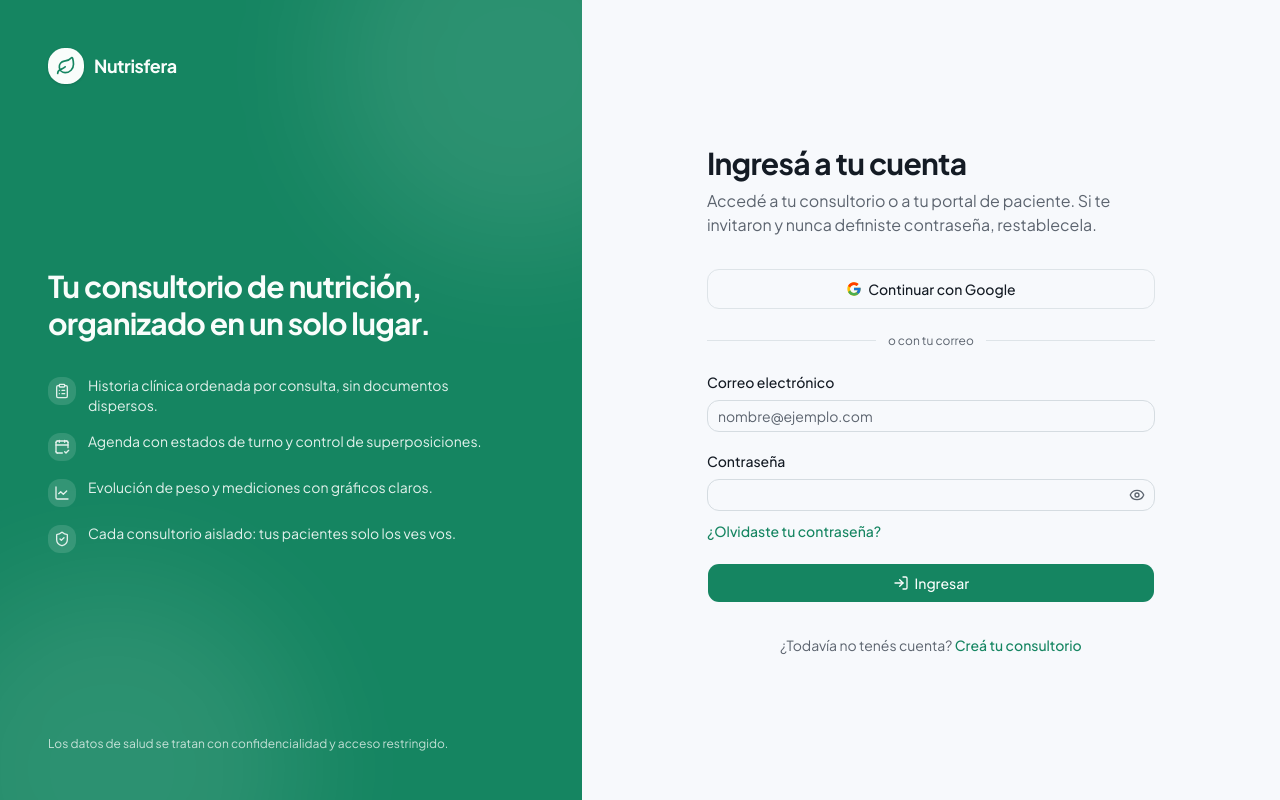
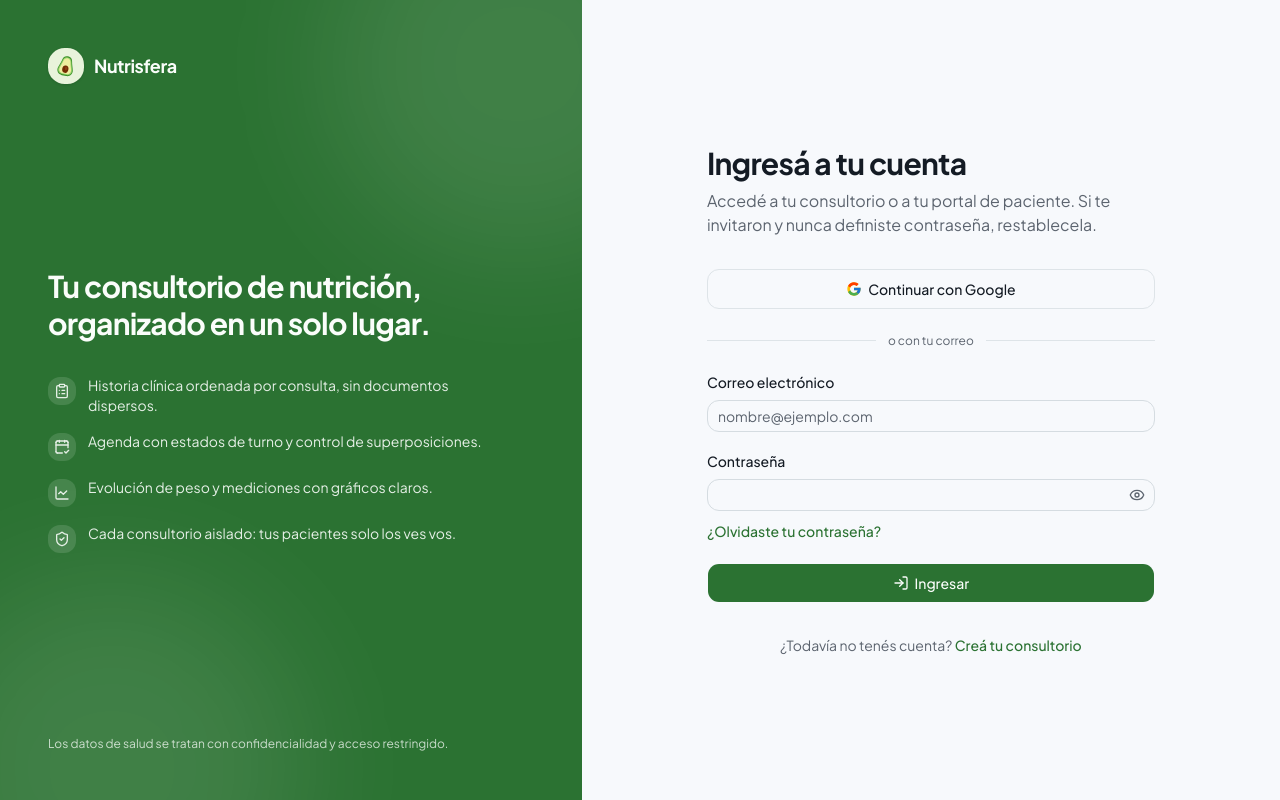
Before and after one commit to danielgiacinto/SistemaNutri, a Next.js app: page /ingresar in a window 1280 px wide. Built offline with nearby package versions, Linux system fonts and the light colour scheme.

Commit message:
cambios esteticos

```diff
--- a/src/app/globals.css
+++ b/src/app/globals.css
@@ -87,6 +87,18 @@
   --advertencia: oklch(0.75 0.15 75);
   --advertencia-foreground: oklch(0.25 0.05 75);
 
+  --palta-piel: oklch(0.58 0.16 140);
+  --palta-carne: oklch(0.93 0.1 108);
+  --palta-semilla: oklch(0.39 0.11 45);
+  --palta-semilla-luz: oklch(0.52 0.12 48);
+  --palta-hoja: oklch(0.79 0.15 135);
+  --palta-fondo: oklch(0.95 0.035 128);
+  --palta-primario: oklch(0.49 0.12 145);
+  --palta-primario-foreground: oklch(0.99 0.005 145);
+  --palta-acento: oklch(0.95 0.035 128);
+  --palta-acento-foreground: oklch(0.32 0.08 145);
+  --palta-anillo: oklch(0.56 0.13 145);
+
   --sidebar: oklch(1 0 0);
   --sidebar-foreground: oklch(0.32 0.02 255);
   --sidebar-border: oklch(0.925 0.007 240);
@@ -114,6 +126,18 @@
   --advertencia: oklch(0.8 0.14 80);
   --advertencia-foreground: oklch(0.22 0.04 75);
 
+  --palta-piel: oklch(0.66 0.17 140);
+  --palta-carne: oklch(0.94 0.1 108);
+  --palta-semilla: oklch(0.39 0.11 45);
+  --palta-semilla-luz: oklch(0.54 0.12 48);
+  --palta-hoja: oklch(0.82 0.13 135);
+  --palta-fondo: oklch(0.31 0.06 140);
+  --palta-primario: oklch(0.72 0.13 143);
+  --palta-primario-foreground: oklch(0.21 0.05 145);
+  --palta-acento: oklch(0.29 0.05 145);
+  --palta-acento-foreground: oklch(0.92 0.06 125);
+  --palta-anillo: oklch(0.72 0.13 143);
+
   --sidebar: oklch(0.19 0.015 255);
   --sidebar-foreground: oklch(0.88 0.008 240);
   --sidebar-border: oklch(1 0 0 / 8%);
@@ -121,39 +145,48 @@
   --sidebar-accent-foreground: oklch(0.97 0.005 240);
 }
 
-/* 2. Paletas de marca. "Salvia" es la predeterminada (también sin atributo). */
+/* 2. Paletas de marca. Verde palta es la predeterminada (también sin atributo). */
 :root,
 :root[data-paleta="salvia"] {
-  --primary: oklch(0.55 0.11 165);
-  --primary-foreground: oklch(0.99 0.005 165);
-  --accent: oklch(0.955 0.03 165);
-  --accent-foreground: oklch(0.36 0.08 165);
-  --ring: oklch(0.6 0.11 165);
-  --sidebar-primary: oklch(0.55 0.11 165);
-  --sidebar-primary-foreground: oklch(0.99 0.005 165);
-  --sidebar-ring: oklch(0.6 0.11 165);
-  --chart-1: oklch(0.55 0.11 165);
-  --chart-2: oklch(0.65 0.12 200);
-  --chart-3: oklch(0.72 0.13 120);
-  --chart-4: oklch(0.6 0.1 250);
-  --chart-5: oklch(0.75 0.12 80);
+  --primary: var(--palta-primario);
+  --primary-foreground: var(--palta-primario-foreground);
+  --accent: var(--palta-acento);
+  --accent-foreground: var(--palta-acento-foreground);
+  --ring: var(--palta-anillo);
+  --sidebar-primary: var(--palta-primario);
+  --sidebar-primary-foreground: var(--palta-primario-foreground);
+  --sidebar-ring: var(--palta-anillo);
+  --chart-1: var(--palta-primario);
+  --chart-2: oklch(0.62 0.13 129);
+  --chart-3: oklch(0.78 0.14 105);
+  --chart-4: oklch(0.64 0.11 90);
+  --chart-5: oklch(0.63 0.12 47);
 }
 
 :root.dark,
 :root.dark[data-paleta="salvia"] {
-  --primary: oklch(0.74 0.12 165);
-  --primary-foreground: oklch(0.2 0.04 165);
-  --accent: oklch(0.29 0.045 165);
-  --accent-foreground: oklch(0.9 0.05 165);
-  --ring: oklch(0.7 0.11 165);
-  --sidebar-primary: oklch(0.74 0.12 165);
-  --sidebar-primary-foreground: oklch(0.2 0.04 165);
-  --sidebar-ring: oklch(0.7 0.11 165);
-  --chart-1: oklch(0.74 0.12 165);
-  --chart-2: oklch(0.72 0.11 200);
-  --chart-3: oklch(0.78 0.13 120);
-  --chart-4: oklch(0.7 0.1 250);
-  --chart-5: oklch(0.8 0.12 80);
+  --primary: var(--palta-primario);
+  --primary-foreground: var(--palta-primario-foreground);
+  --accent: var(--palta-acento);
+  --accent-foreground: var(--palta-acento-foreground);
+  --ring: var(--palta-anillo);
+  --sidebar-primary: var(--palta-primario);
+  --sidebar-primary-foreground: var(--palta-primario-foreground);
+  --sidebar-ring: var(--palta-anillo);
+  --chart-1: var(--palta-primario);
+  --chart-2: oklch(0.71 0.13 134);
+  --chart-3: oklch(0.84 0.12 105);
+  --chart-4: oklch(0.76 0.11 90);
+  --chart-5: oklch(0.75 0.12 48);
+}
+
+/* La página pública mantiene el verde de marca aunque el usuario tenga otra paleta guardada. */
+.inicio-marca-palta {
+  --primary: var(--palta-primario);
+  --primary-foreground: var(--palta-primario-foreground);
+  --accent: var(--palta-acento);
+  --accent-foreground: var(--palta-acento-foreground);
+  --ring: var(--palta-anillo);
 }
 
 :root[data-paleta="oceano"] {
--- a/src/app/page.tsx
+++ b/src/app/page.tsx
@@ -55,7 +55,7 @@ const FUNCIONALIDADES = [
 
 export default function PaginaInicio() {
   return (
-    <div className="flex min-h-dvh flex-col">
+    <div className="inicio-marca-palta flex min-h-dvh flex-col">
       <header className="sticky top-0 z-30 border-b bg-background/85 backdrop-blur">
         <div className="mx-auto flex h-16 max-w-6xl items-center justify-between gap-4 px-5">
           <Logo />
--- a/src/componentes/marca/logo.tsx
+++ b/src/componentes/marca/logo.tsx
@@ -1,5 +1,4 @@
 import Link from "next/link";
-import { Leaf } from "lucide-react";
 import { NOMBRE_PRODUCTO } from "@/configuracion/producto";
 import { cn } from "@/lib/utilidades";
 
@@ -22,11 +21,27 @@ export function Logo({ href = "/", subtitulo, invertido = false, className }: Pr
     >
       <span
         className={cn(
-          "flex size-9 shrink-0 items-center justify-center rounded-xl shadow-sm",
-          invertido ? "bg-primary-foreground text-primary" : "bg-primary text-primary-foreground",
+          "flex size-9 shrink-0 items-center justify-center rounded-xl bg-[var(--palta-fondo)] shadow-sm",
         )}
       >
-        <Leaf className="size-5" aria-hidden="true" />
+        <svg viewBox="0 0 24 24" className="size-6" aria-hidden="true" fill="none">
+          <g transform="rotate(12 12 12)">
+            <path
+              d="M12 2.1c-2.8 0-4.5 1.4-5 4.2-.5 2.8-1.9 5.8-2.55 8.7-.9 3.8 1.75 6.8 5.35 6.8h4.4c3.6 0 6.25-3 5.35-6.8-.65-2.9-2.05-5.9-2.55-8.7-.5-2.8-2.2-4.2-5-4.2Z"
+              fill="var(--palta-piel)"
+            />
+            <path
+              d="M12 3.25c-2.45 0-3.95 1.3-4.45 3.75-.55 2.6-1.85 5.4-2.4 8.1-.75 3.15 1.4 5.65 4.5 5.65h4.7c3.1 0 5.25-2.5 4.5-5.65-.55-2.7-1.85-5.5-2.4-8.1-.5-2.45-2-3.75-4.45-3.75Z"
+              fill="var(--palta-hoja)"
+            />
+            <path
+              d="M12 4.1c-2.05 0-3.25 1.35-3.7 3.55-.45 2.5-1.65 5.15-2.15 7.6-.55 2.55 1.2 4.6 3.85 4.6h4c2.65 0 4.4-2.05 3.85-4.6-.5-2.45-1.7-5.1-2.15-7.6C15.25 5.45 14.05 4.1 12 4.1Z"
+              fill="var(--palta-carne)"
+            />
+            <ellipse cx="12" cy="15.3" rx="3.1" ry="3.7" fill="var(--palta-semilla)" />
+            <ellipse cx="12.6" cy="14.45" rx="1.15" ry="1.7" fill="var(--palta-semilla-luz)" opacity="0.58" />
+          </g>
+        </svg>
       </span>
       <span className="flex min-w-0 flex-col leading-tight">
         <span className="truncate text-lg font-bold tracking-tight">{NOMBRE_PRODUCTO}</span>
--- /dev/null
+++ b/src/componentes/panel/tiempo-restante-turno.tsx
@@ -0,0 +1,77 @@
+"use client";
+
+import { useEffect, useState } from "react";
+import { Clock3 } from "lucide-react";
+import { cn } from "@/lib/utilidades";
+
+type TiempoRestante = {
+  texto: string;
+  cercano: boolean;
+};
+
+type Props = {
+  inicio: string;
+  ahoraInicial: string;
+};
+
+function calcularTiempoRestante(inicio: string, referencia: string | number): TiempoRestante {
+  const diferencia = new Date(inicio).getTime() - new Date(referencia).getTime();
+
+  if (!Number.isFinite(diferencia)) {
+    return { texto: "Horario por confirmar", cercano: false };
+  }
+
+  if (diferencia <= 0) {
+    return { texto: "El turno está comenzando", cercano: true };
+  }
+
+  const minutos = Math.ceil(diferencia / 60_000);
+  if (minutos < 60) {
+    return {
+      texto: minutos === 1 ? "Falta 1 min" : `Faltan ${minutos} min`,
+      cercano: true,
+    };
+  }
+
+  if (diferencia < 24 * 60 * 60_000) {
+    const horas = Math.floor(diferencia / 3_600_000);
+    const minutosRestantes = Math.ceil((diferencia - horas * 3_600_000) / 60_000);
+    const detalleMinutos = minutosRestantes > 0 ? ` ${minutosRestantes} min` : "";
+    return {
+      texto: horas === 1 ? `Falta 1 h${detalleMinutos}` : `Faltan ${horas} h${detalleMinutos}`,
+      cercano: false,
+    };
+  }
+
+  const dias = Math.ceil(diferencia / (24 * 60 * 60_000));
+  return {
+    texto: dias === 1 ? "Falta 1 día" : `Faltan ${dias} días`,
+    cercano: false,
+  };
+}
+
+export function TiempoRestanteTurno({ inicio, ahoraInicial }: Props) {
+  const [tiempo, setTiempo] = useState(() => calcularTiempoRestante(inicio, ahoraInicial));
+
+  useEffect(() => {
+    const actualizar = () => setTiempo(calcularTiempoRestante(inicio, Date.now()));
+    actualizar();
+
+    const intervalo = window.setInterval(actualizar, 15_000);
+    return () => window.clearInterval(intervalo);
+  }, [inicio]);
+
+  return (
+    <p
+      className={cn(
+        "mt-2 inline-flex items-center gap-1.5 rounded-full border px-2.5 py-1 text-xs font-medium lg:mt-0",
+        tiempo.cercano
+          ? "border-advertencia/30 bg-advertencia/15 text-advertencia-foreground"
+          : "border-primary/20 bg-primary/10 text-primary",
+      )}
+    >
+      <Clock3 className="size-3.5" aria-hidden="true" />
+      <span>{tiempo.texto}</span>
+    </p>
+  );
+}
--- a/src/configuracion/apariencia.ts
+++ b/src/configuracion/apariencia.ts
@@ -3,7 +3,7 @@
  * como tokens CSS; acá solo se declaran los identificadores y etiquetas.
  */
 export const PALETAS = [
-  { id: "salvia", etiqueta: "Salvia", muestra: "oklch(0.55 0.11 165)" },
+  { id: "salvia", etiqueta: "Verde palta", muestra: "oklch(0.49 0.12 145)" },
   { id: "oceano", etiqueta: "Océano", muestra: "oklch(0.55 0.16 250)" },
   { id: "lavanda", etiqueta: "Lavanda", muestra: "oklch(0.55 0.17 295)" },
   { id: "terracota", etiqueta: "Terracota", muestra: "oklch(0.56 0.15 40)" },
```
Also changed, not shown: src/app/panel/page.tsx (+18 -9 lines), src/componentes/agenda/acciones-turno.tsx (+17 -5 lines), src/app/icon.svg (added), 1 other file (tests, documents, lock files or other folders).
